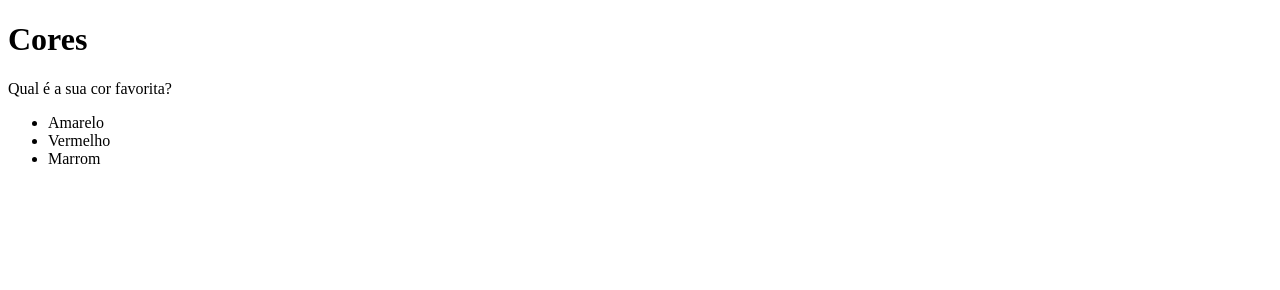
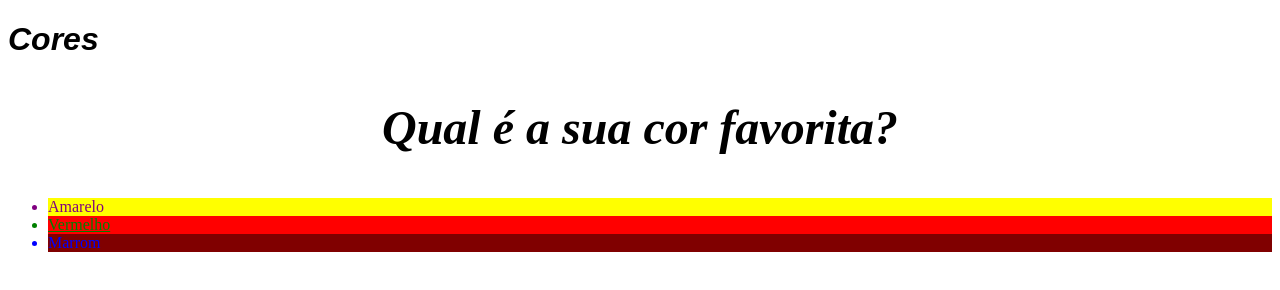
Before and after one commit to yancmatos/trybe_exercicios, a plain HTML site: page fundamentos/introducao_html_css/dia-02-html-e-css-primeiros-passos-em-css/Propriedades de texto no CSS.html in a window 1280 px wide. Drawn offline with Linux system fonts and the light colour scheme.

Commit message:
mudança da última requisição do exercicio

```diff
--- a/fundamentos/introducao_html_css/dia-02-html-e-css-primeiros-passos-em-css/Propriedades de texto no CSS.html
+++ b/fundamentos/introducao_html_css/dia-02-html-e-css-primeiros-passos-em-css/Propriedades de texto no CSS.html
@@ -4,16 +4,51 @@
 <head>
     <meta charset="UTF-8">
     <title>HTML</title>
-    <style></style>
+    <style>
+        h1{
+            font-family: sans-serif;
+            font-style: oblique;
+        }
+
+        p{
+            font-weight: 600;
+            font-size: 3em;
+            font-style: italic;
+            line-height: 90%;
+            text-align: center;
+
+        }
+
+        body{
+            font-size: 16px;
+                           }
+        #bg1{
+            background-color: yellow;
+            color: purple
+
+        }
+           #bg2{
+            background-color: red;
+            color:green
+        }
+           #bg3{
+            background-color: maroon;
+            color: blue;
+            }
+        .sublinhado{
+            text-decoration: underline;
+        }
+
+</style>
 </head>
 
 <body>
     <h1>Cores</h1>
     <p>Qual é a sua cor favorita?</p>
     <ul>
-        <li>Amarelo</li>
-        <li>Vermelho</li>
-        <li>Marrom</li>
+        <li id="bg1">Amarelo</li>
+        <li id="bg2" class="sublinhado">Vermelho</li>
+        <li id="bg3">Marrom</li>
     </ul>
 </body>
 
```
